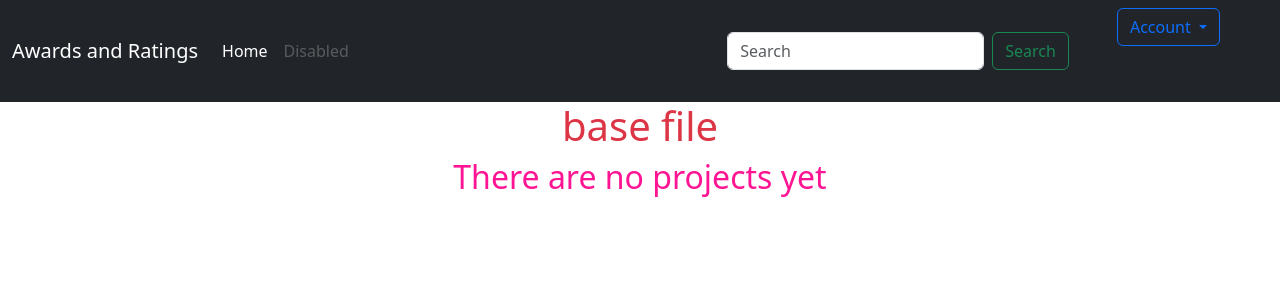
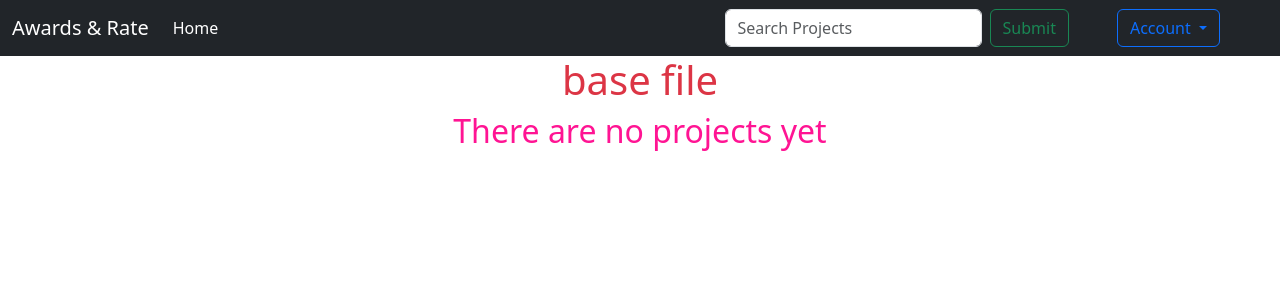
Before and after one commit to GraceMwende/ReviewApp, a Django app: page / in a window 1280 px wide. Shown: the top 300 px of the page. Run offline with Django 4.2, Linux system fonts and the light colour scheme; the visitor is signed in with stand-in values (Sample User, id 1); data that the repository does not hold is empty; some libraries are stand-ins or nearby versions.

Commit message:
arrange navbar

```diff
--- a/restF/templates/navbar.html
+++ b/restF/templates/navbar.html
@@ -10,7 +10,7 @@
 <body>
   <nav class="navbar navbar-expand-lg navbar-dark bg-dark">
     <div class="container-fluid">
-      <a class="navbar-brand" href="{% url 'home' %}">Awards and Ratings</a>
+      <a class="navbar-brand" href="{% url 'home' %}">Awards & Rate</a>
       <button class="navbar-toggler" type="button" data-bs-toggle="collapse" data-bs-target="#navbarSupportedContent" aria-controls="navbarSupportedContent" aria-expanded="false" aria-label="Toggle navigation">
         <span class="navbar-toggler-icon"></span>
       </button>
@@ -19,14 +19,11 @@
           <li class="nav-item">
             <a class="nav-link active" aria-current="page" href="{% url 'home' %}">Home</a>
           </li>
-          <li class="nav-item">
-            <a class="nav-link disabled" href="#" tabindex="-1" aria-disabled="true">Disabled</a>
-          </li>
         </ul>
 
         <form class="d-flex" action="{% url 'search_results' %}">
-          <input class="form-control me-2" type="search" name="project" placeholder="Search" aria-label="Search">
-          <button class="btn btn-outline-success" type="submit">Search</button>
+          <input class="form-control me-2" type="search" name="project" placeholder="Search Projects" aria-label="Search">
+          <button class="btn btn-outline-success" type="submit">Submit</button>
         </form>
 
         <!-- search form end -->
@@ -38,14 +35,16 @@
           Account
         </button>
         <ul class="dropdown-menu" aria-labelledby="dropdownMenuButton1">
-          <li><a class="dropdown-item" href="{% url 'home' %}">Home</a></li>
-          <li><a class="dropdown-item" href="/accounts/password/change">Change Password</a></li>
-          <li><a class="dropdown-item" href="{% url 'new-project' %}">Submit site</a></li>
-          <li><a class="dropdown-item" href="/logout">Logout</a></li>
+          <li><a class="dropdown-item" href="{% url 'home' %}"><i class="fa-solid fa-house-chimney"></i> Home</a></li>
+          <li><a class="dropdown-item" href="/accounts/password/change"><i class="fa-solid fa-key"></i> Change Password</a></li>
+          <li><a class="dropdown-item" href="{% url 'new-project' %}"><i class="fa-solid fa-circle-plus"></i> Submit site</a></li>
+          <li><a class="dropdown-item" href="/user"><i class="fa-solid fa-gear"></i>
+            My profile</a></li>
+          <li><a class="dropdown-item" href="/logout"><i class="fa-solid fa-right-from-bracket"></i> Logout</a></li>
         </ul>
-        <li class="nav-item">
+        <!-- <li class="nav-item">
           <a class="btn btn-outline-primary nav-link" href="/user">{{user.username|title}}</a>
-        </li>
+        </li> -->
         {% else %}
         <li class="nav-item">
           <a class="nav-link btn btn-default" href="/accounts/login">login</a>
```
